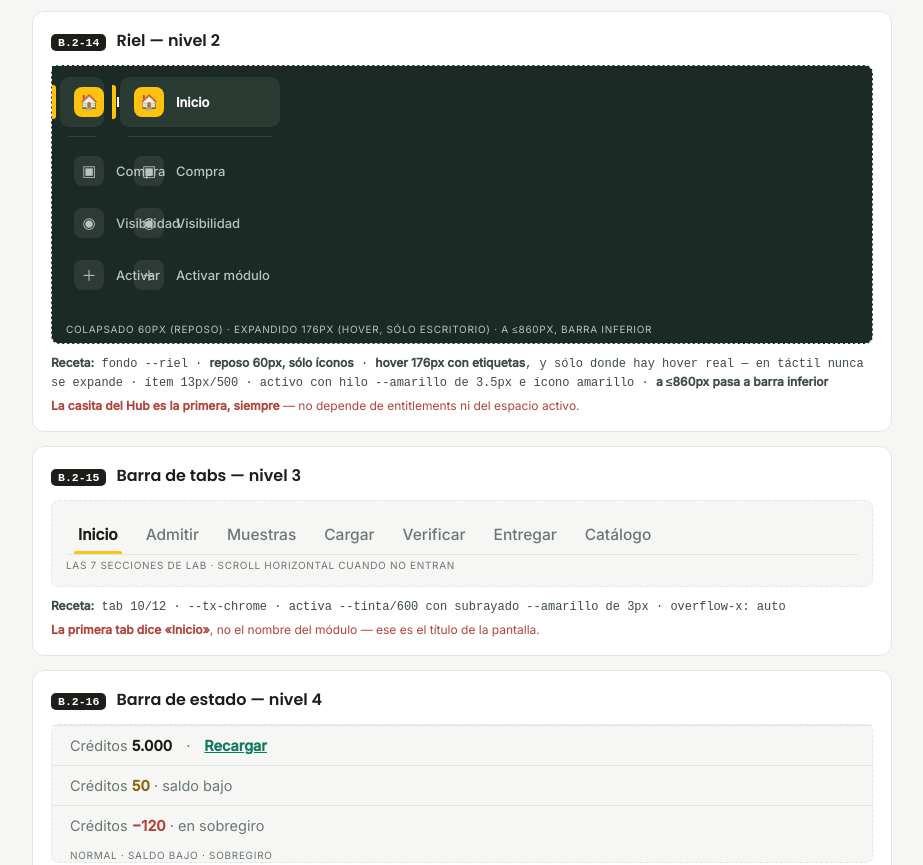
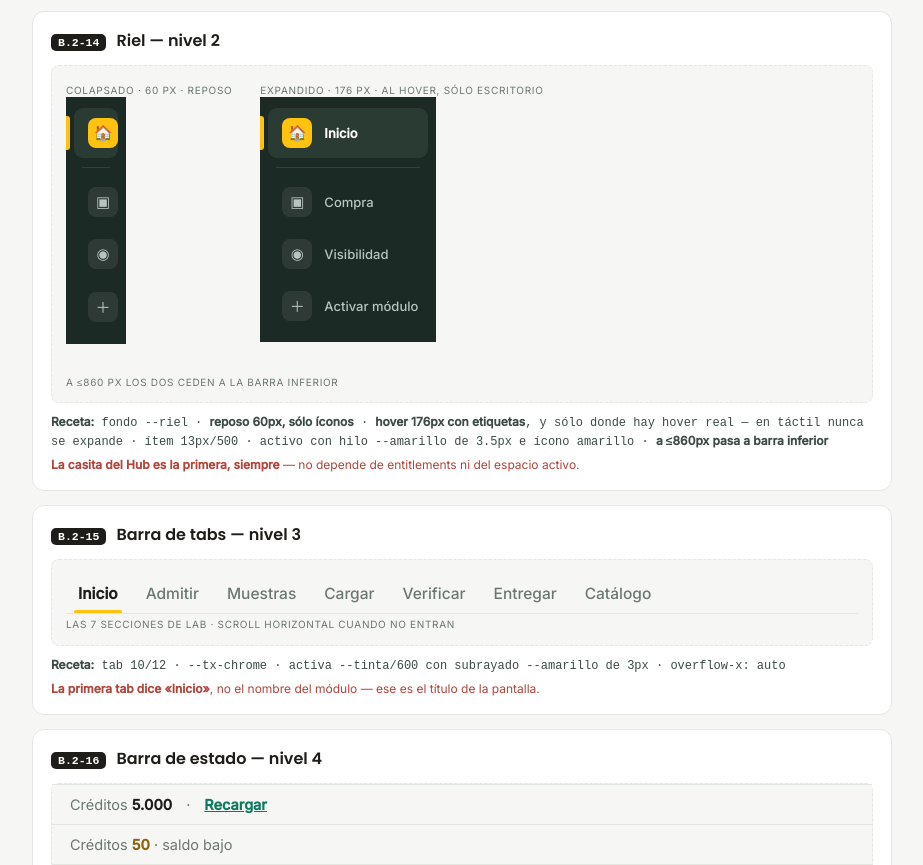
Before and after one commit to liviojanz/suynda-ui, a website: page catalogo/hoja.html in a window 1280 px wide. Shown: the part 4215-5080 px from the top of the page, without its empty margins (178-1101 px from the left). Drawn offline with Linux system fonts and the light colour scheme.

Commit message:
fix: B.2-14 muestra sus dos estados sin superponerse — y la pieza tenia el defecto, no la demo
La ficha se veia con los dos rieles encimados. Midiendo, la causa no estaba
en la muestra: el riel colapsado tenia 60px de caja con 128px de contenido y
`overflow: visible`, asi que derramaba 68px a la derecha, justo sobre el
segundo. En produccion habria hecho lo mismo: un riel de 60px apoyando sus
etiquetas sobre el contenido de la pantalla.

Arreglar solo la demo habria escondido eso. La pieza recibe lo que el hub ya
tenia resuelto y yo no habia portado (regla 11 - el patron correcto suele
estar YA en el repo):

  · `.riel` en 60px de REPOSO, no 176, como fija el shell canonico
  · `overflow: hidden`
  · `.riel__nombre` con la etiqueta oculta del todo cuando esta colapsado.
    Recortar NO alcanza: el hub ya paso por ahi y le quedaban etiquetas
    cortadas ("Comp…")
  · se expande a 176px al hover y SOLO donde hay hover real; en tactil nunca
  · `.riel--expandido` para mostrarlo abierto de forma explicita
  · en la barra inferior (<=860px) la etiqueta SI se ve: el ancho ya no se
    cobra, y un icono solo, sin hover que lo explique, no dice a donde lleva

La demo pasa a dos muestras separadas y rotuladas, cada una con su ancho.

Verificado por estilos computados: colapsado 60px con etiqueta en opacidad
0 y borde derecho en 127; expandido 176px desde 261. 134px de separacion,
sin superposicion.

Y una leccion sobre el instrumento: durante el diagnostico llegue a medir
que un `width: 60px !important` inline daba 176px, lo cual es imposible. No
lo era: mis propias inyecciones de CSS de depuracion habian dejado DOS hojas
definiendo `.riel` en la pagina. Estaba midiendo una mezcla que no existe en
ningun lado. Se limpio refrescando la cache HTTP y recargando entero, y
recien ahi la medicion coincidio con el archivo.

```diff
--- a/catalogo/hoja.html
+++ b/catalogo/hoja.html
@@ -298,22 +298,28 @@
 <!-- 14 -->
 <section class="ficha">
   <div class="ficha__cab"><span class="ficha__cod">B.2-14</span><span class="ficha__nom">Riel — nivel 2</span></div>
-  <div class="muestra muestra--oscura" style="padding:0;gap:0">
-    <div class="riel" style="width:60px">
-      <a class="riel__item riel__item--activo" href="#"><span class="riel__icono">🏠</span>Inicio</a>
-      <div class="riel__separador"></div>
-      <a class="riel__item" href="#"><span class="riel__icono">▣</span>Compra</a>
-      <a class="riel__item" href="#"><span class="riel__icono">◉</span>Visibilidad</a>
-      <a class="riel__item" href="#"><span class="riel__icono">＋</span>Activar</a>
+  <div class="muestra" style="align-items:flex-start;gap:28px">
+    <div>
+      <span class="estado-rot" style="margin:0 0 6px">Colapsado · 60 px · reposo</span>
+      <div class="riel">
+        <a class="riel__item riel__item--activo" href="#"><span class="riel__icono">🏠</span><span class="riel__nombre">Inicio</span></a>
+        <div class="riel__separador"></div>
+        <a class="riel__item" href="#"><span class="riel__icono">▣</span><span class="riel__nombre">Compra</span></a>
+        <a class="riel__item" href="#"><span class="riel__icono">◉</span><span class="riel__nombre">Visibilidad</span></a>
+        <a class="riel__item" href="#"><span class="riel__icono">＋</span><span class="riel__nombre">Activar módulo</span></a>
+      </div>
     </div>
-    <div class="riel" style="width:176px">
-      <a class="riel__item riel__item--activo" href="#"><span class="riel__icono">🏠</span>Inicio</a>
-      <div class="riel__separador"></div>
-      <a class="riel__item" href="#"><span class="riel__icono">▣</span>Compra</a>
-      <a class="riel__item" href="#"><span class="riel__icono">◉</span>Visibilidad</a>
-      <a class="riel__item" href="#"><span class="riel__icono">＋</span>Activar módulo</a>
+    <div>
+      <span class="estado-rot" style="margin:0 0 6px">Expandido · 176 px · al hover, sólo escritorio</span>
+      <div class="riel riel--expandido">
+        <a class="riel__item riel__item--activo" href="#"><span class="riel__icono">🏠</span><span class="riel__nombre">Inicio</span></a>
+        <div class="riel__separador"></div>
+        <a class="riel__item" href="#"><span class="riel__icono">▣</span><span class="riel__nombre">Compra</span></a>
+        <a class="riel__item" href="#"><span class="riel__icono">◉</span><span class="riel__nombre">Visibilidad</span></a>
+        <a class="riel__item" href="#"><span class="riel__icono">＋</span><span class="riel__nombre">Activar módulo</span></a>
+      </div>
     </div>
-    <span class="estado-rot" style="padding:8px 14px;color:#b8c4be">colapsado 60px (reposo) · expandido 176px (hover, sólo escritorio) · a ≤860px, barra inferior</span>
+    <span class="estado-rot">a ≤860 px los dos ceden a la barra inferior</span>
   </div>
   <div class="receta"><b>Receta:</b> fondo <code>--riel</code> · <b>reposo 60px, sólo íconos</b> · <b>hover 176px con etiquetas</b>, y sólo donde hay hover real — en táctil nunca se expande · ítem 13px/500 · activo con hilo <code>--amarillo</code> de 3.5px e ícono amarillo · <b>a ≤860px pasa a barra inferior</b></div>
   <div class="prohibicion"><b>La casita del Hub es la primera, siempre</b> — no depende de entitlements ni del espacio activo.</div>
--- a/src/piezas.css
+++ b/src/piezas.css
@@ -392,11 +392,30 @@
 
 .riel {
   background: var(--riel);
-  width: 176px;
+  /* REPOSO = 60px, sólo íconos (shell canónico §1). `overflow: hidden` no es
+     opcional: sin él la etiqueta se derrama fuera del riel y se apoya sobre
+     el contenido — medido, 128px de contenido en una caja de 60. */
+  width: 60px;
+  overflow: hidden;
   flex-shrink: 0;
   display: flex;
   flex-direction: column;
   padding: 10px 0;
+  transition: width 0.18s ease;
+}
+/* Recortar NO alcanza: el hub ya pasó por ahí y le quedaban etiquetas
+   cortadas ("Comp…"). Colapsado, la etiqueta se oculta DEL TODO. */
+.riel__nombre {
+  opacity: 0;
+  transition: opacity 0.12s ease 0.06s;
+}
+/* Expandido explícito — para la hoja, y para quien quiera el riel abierto. */
+.riel--expandido { width: 176px; }
+.riel--expandido .riel__nombre { opacity: 1; }
+/* Y por hover, sólo donde hay hover de verdad: en táctil nunca se expande. */
+@media (hover: hover) and (min-width: 861px) {
+  .riel:hover { width: 176px; }
+  .riel:hover .riel__nombre { opacity: 1; }
 }
 .riel__item {
   display: flex;
@@ -879,6 +898,9 @@
     min-height: 44px;
     justify-content: center;
   }
+  /* En la barra inferior la etiqueta SÍ se ve: el ancho ya no se cobra, y un
+     ícono solo, sin hover que lo explique, no dice a qué módulo lleva. */
+  .riel__nombre { opacity: 1; }
   /* El hilo amarillo del activo pasa de costado a arriba. */
   .riel__item--activo::before {
     left: 8px;
```
Also changed, not shown: catalogo/index.html (+11 -5 lines).
